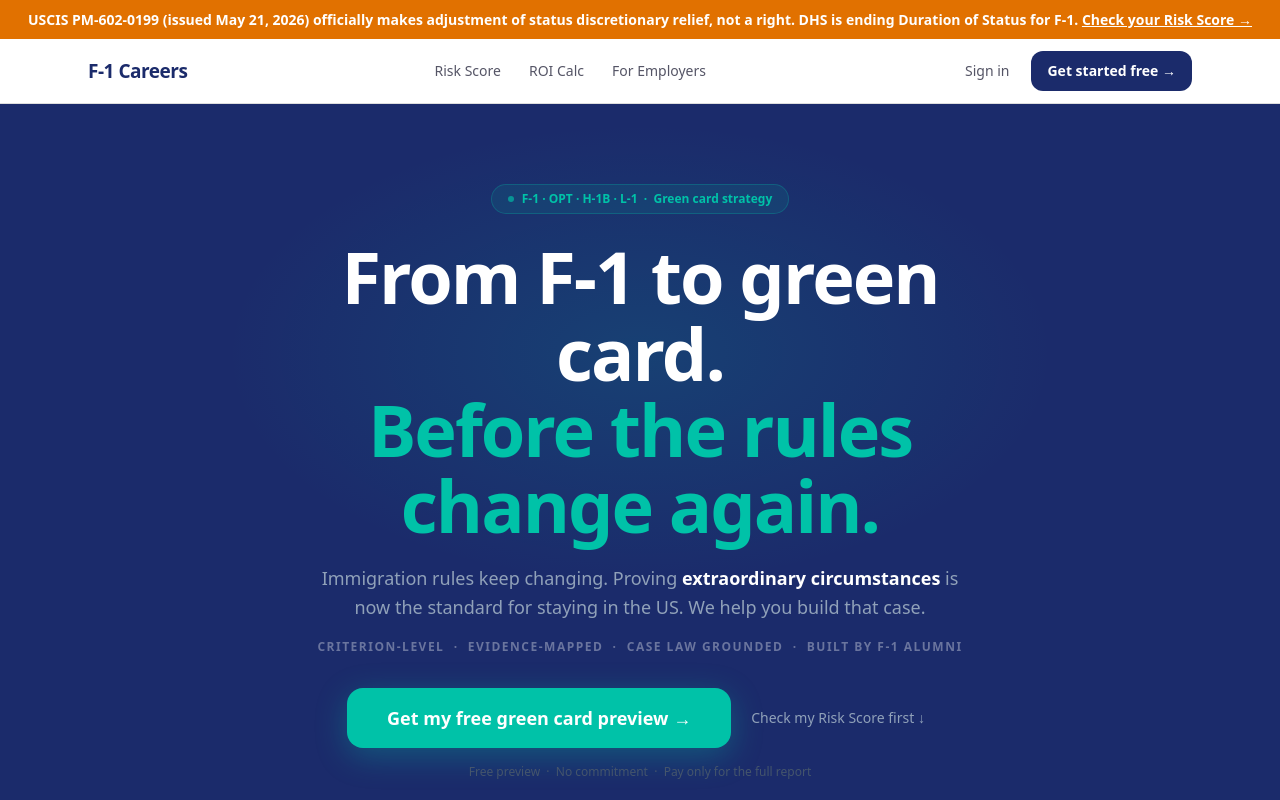
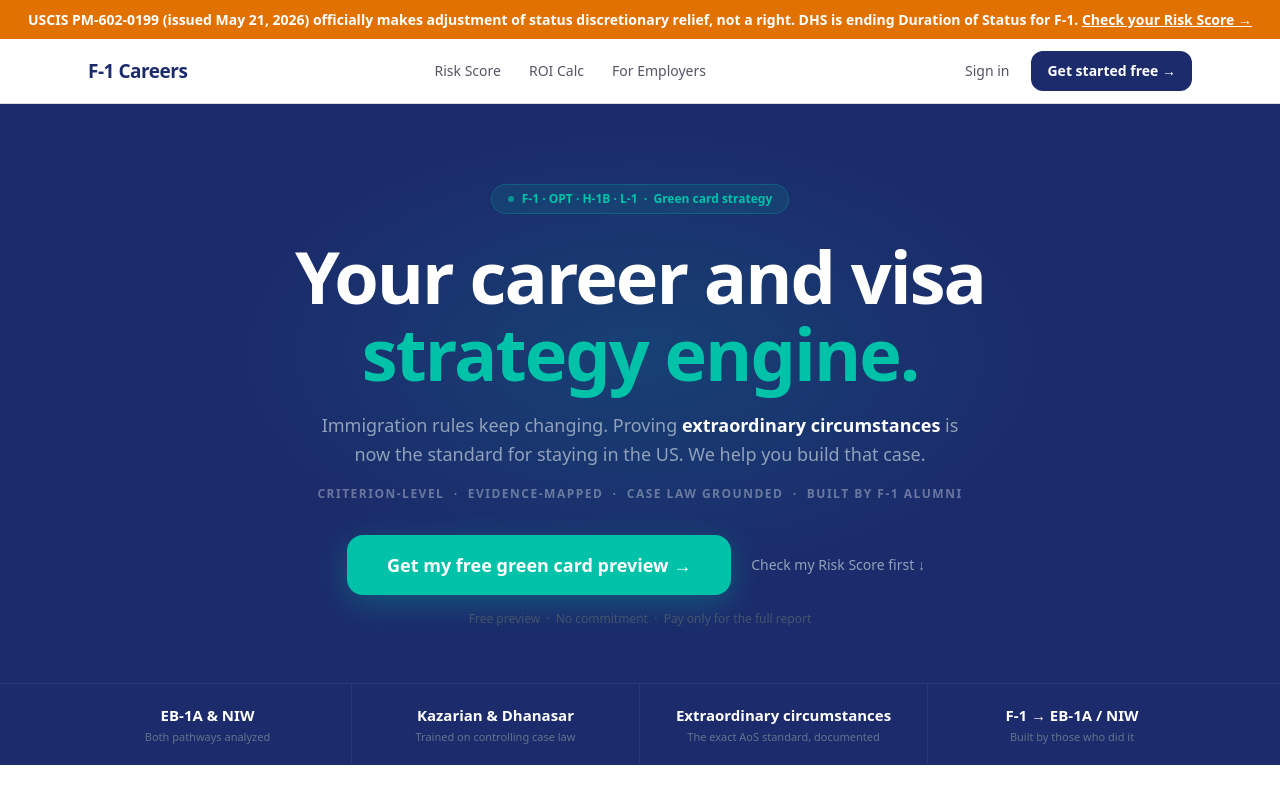
Before and after one commit to marambo-code/F-1Careers, a Next.js app: page / in a window 1280 px wide. Shown: the top 800 px of the page. Built offline with nearby package versions, Linux system fonts and the light colour scheme; no server answers.

Commit message:
Fix hero headline: career and visa strategy engine

```diff
--- a/app/page.tsx
+++ b/app/page.tsx
@@ -61,8 +61,8 @@
           </div>
 
           <h1 className="text-5xl sm:text-6xl lg:text-7xl font-extrabold leading-[1.06] tracking-[-2px] mb-5">
-            From F-1 to green card.<br />
-            <span className="text-teal">Before the rules change again.</span>
+            Your career and visa<br />
+            <span className="text-teal">strategy engine.</span>
           </h1>
 
           <p className="text-base sm:text-lg text-slate-400 max-w-2xl mx-auto leading-relaxed mb-4">
```
